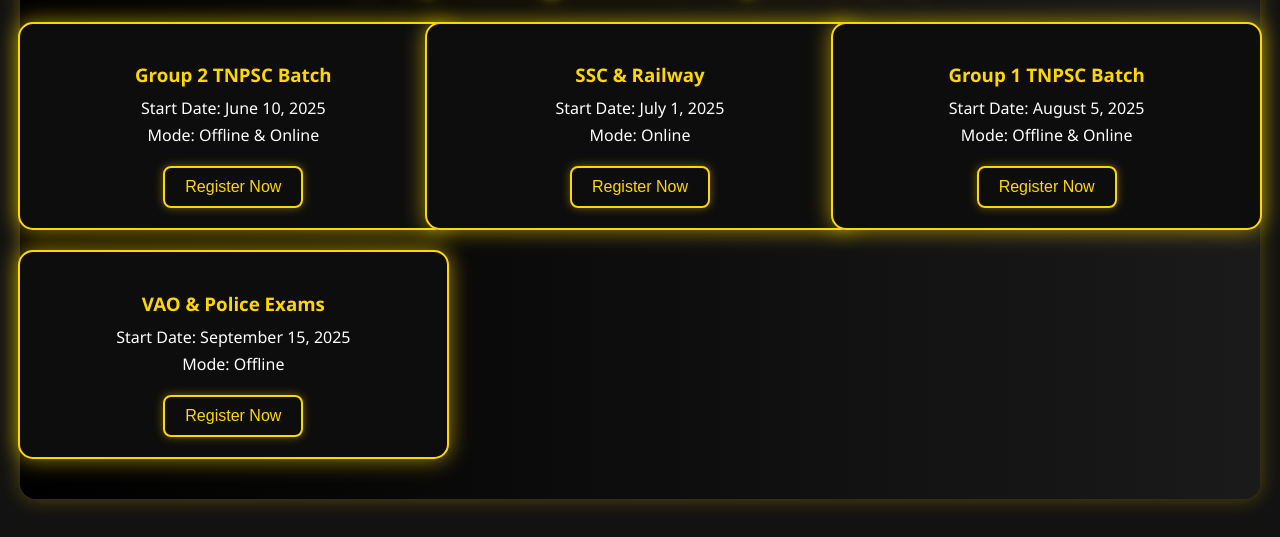
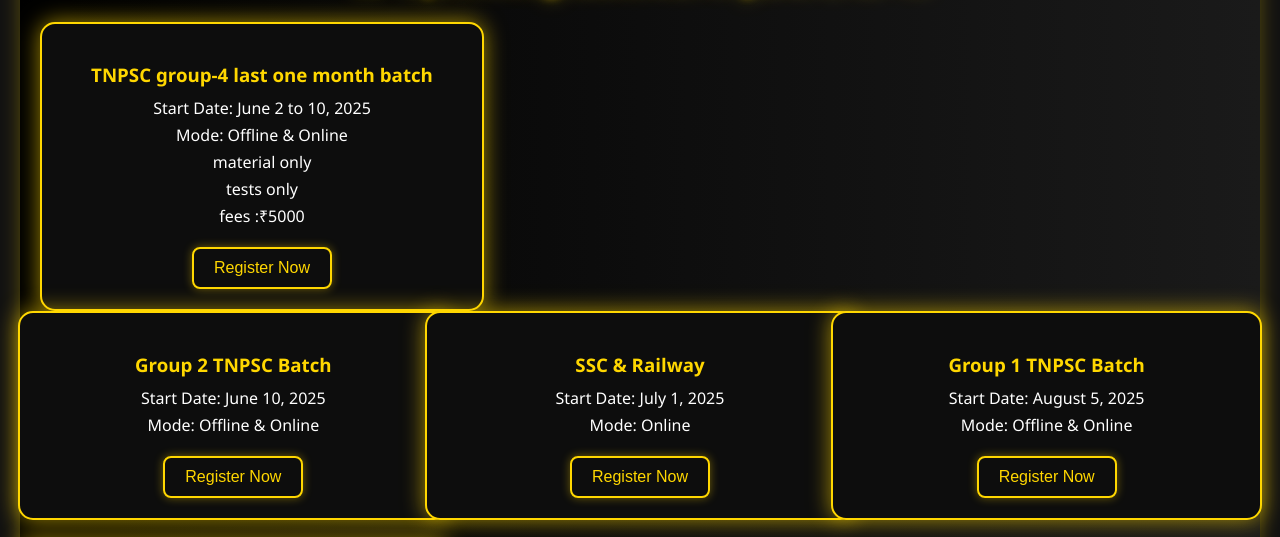
Before and after one commit to Yas-Academy/yas-academy-tnpsc, a plain HTML site: page index.html in a window 1280 px wide. Shown: the part 234-771 px from the top of the page. Drawn offline with Linux system fonts and the light colour scheme; files whose address does not match are found by name.

Commit message:
Update index.html

```diff
--- a/index.html
+++ b/index.html
@@ -294,6 +294,16 @@
   <main>
     <section class="batch-section">
       <h2>✨ Upcoming Batches in june 2 to 10 </h2>
+      <div class="batch-card">
+          <h3>TNPSC group-4 last one month batch</h3>
+          <p>Start Date: June 2 to 10, 2025</p>
+          <p>Mode: Offline & Online</p>
+           <p>material only </p>
+           <p>tests only </p>
+           <p>fees :₹5000 </p>
+        <button class="register-btn" data-batch="Group 2 TNPSC Batch">Register Now</button>
+        </div>
+
       <div class="batch-cards-container">
         <div class="batch-card">
           <h3>Group 2 TNPSC Batch</h3>
```
